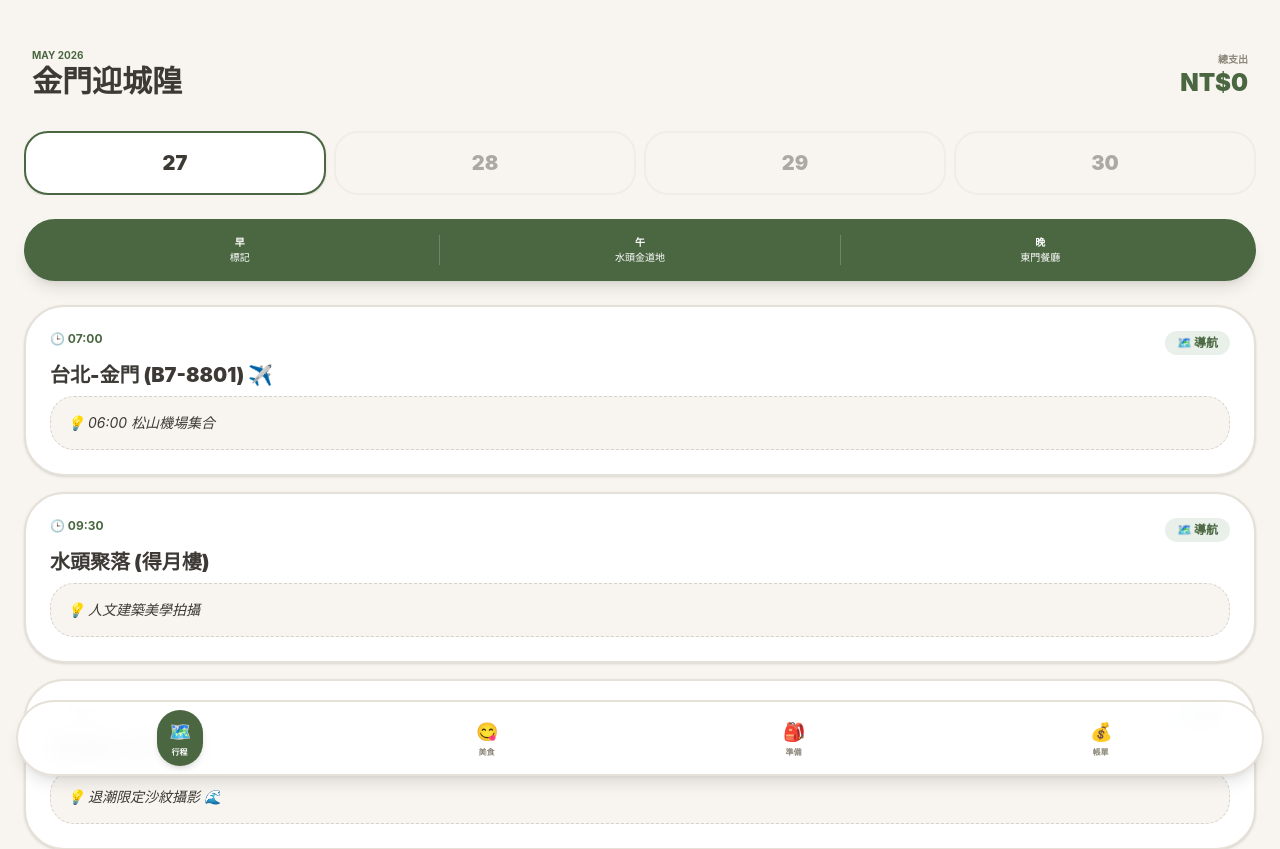
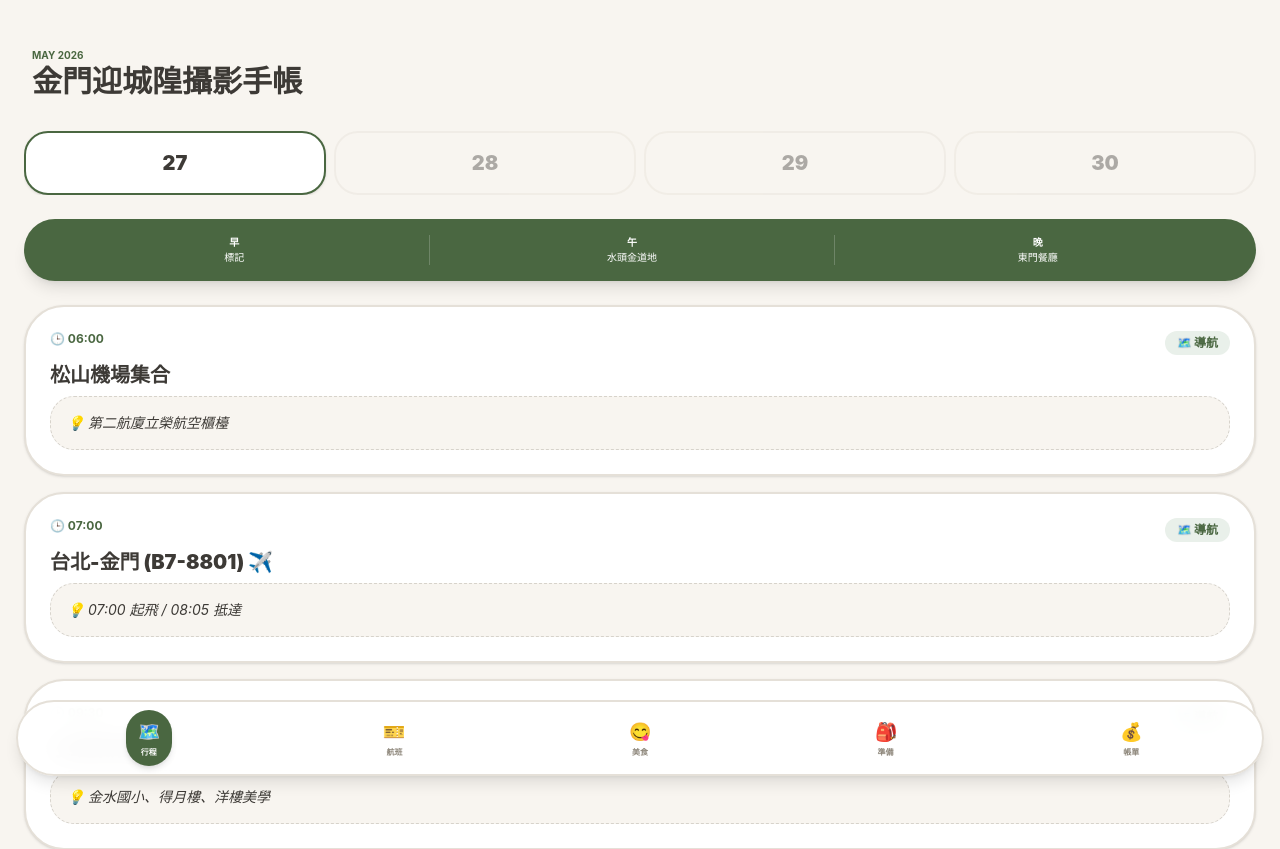
Before and after one commit to kmtsvlee/guilin-trip, a React (Vite) app: page / in a window 1280 px wide. Shown: the top 849 px of the page. Built offline with nearby package versions, Linux system fonts and the light colour scheme.

Commit message:
final gold version sync

```diff
--- a/src/App.tsx
+++ b/src/App.tsx
@@ -1,6 +1,6 @@
 import { useState } from 'react';
 
-// --- 1. 組件：美食卡片 (修正了 ${} 的語法錯誤) ---
+// --- 1. 組件：美食導覽卡片 ---
 const FoodCard = ({ n, t, a }: { n: string; t: string; a: string }) => (
   <div className="bg-white p-5 rounded-[2rem] border-2 border-[#E5E0D8] shadow-sm mb-4 text-left">
     <h3 className="text-lg font-black text-[#3D3A36] mb-1">{n}</h3>
@@ -8,7 +8,7 @@ const FoodCard = ({ n, t, a }: { n: string; t: string; a: string }) => (
     <div className="flex space-x-2">
       <a href={`tel:${t}`} className="flex-1 bg-[#E9F0EA] text-[#4A6741] py-3 rounded-xl font-black text-center text-xs">📞 撥打</a>
       <a
-        href={`https://www.google.com/maps/search/?api=1&query=$${encodeURIComponent(a)}`}
+        href={`https://www.google.com/maps/search/?api=1&query=${window.encodeURIComponent(a)}`}
         target="_blank"
         rel="noreferrer"
         className="flex-1 bg-[#4A6741] text-white py-3 rounded-xl font-black text-center text-xs"
@@ -19,42 +19,71 @@ const FoodCard = ({ n, t, a }: { n: string; t: string; a: string }) => (
   </div>
 );
 
-// --- 2. 資料庫：對齊 4 日行程 ---
+// --- 2. 資料庫：100% 完整還原 4 日行程 (28 個項目) ---
 const scheduleData = [
   { day: "27", b: "標記", l: "水頭金道地", d: "東門餐廳", items: [
-    { t: "07:00", title: "台北-金門 (B7-8801) ✈️", r: "06:00 松山機場集合", m: "松山機場第二航廈" },
-    { t: "09:30", title: "水頭聚落 (得月樓)", r: "人文建築美學拍攝", m: "金門得月樓" },
-    { t: "14:00", title: "建功嶼 / 湖下沙紋", r: "退潮限定沙紋攝影 🌊", m: "建功嶼" },
-    { t: "18:00", title: "慈堤黃昏夕照", r: "金門日落大景拍攝 🌅", m: "金門慈堤" },
-    { t: "20:00", title: "後浦老街夜拍", r: "金城鎮人文煙火氣紀錄", m: "金城老街" }
+    { t: "06:00", title: "松山機場集合", r: "第二航廈立榮航空櫃檯", m: "松山機場第二航廈" },
+    { t: "07:00", title: "台北-金門 (B7-8801) ✈️", r: "07:00 起飛 / 08:05 抵達", m: "金門尚義機場" },
+    { t: "09:30", title: "水頭聚落攝影", r: "金水國小、得月樓、洋樓美學", m: "金門得月樓" },
+    { t: "11:30", title: "珠山、歐厝聚落", r: "傳統聚落與燕尾脊建築", m: "珠山聚落" },
+    { t: "14:00", title: "建功嶼 (退潮限定)", r: "摩西分海、石像與沙紋攝影", m: "建功嶼" },
+    { t: "15:30", title: "湖下海堤沙紋 (退潮)", r: "拍攝海防地景與特殊沙紋", m: "湖下海堤" },
+    { t: "18:00", title: "慈堤黃昏夕照 🌅", r: "捕捉金門最美日落點", m: "金門慈堤" },
+    { t: "20:00", title: "後浦老街夜拍 🌙", r: "金城人文紀錄與老街煙火氣", m: "金城老街" }
   ]},
-  { day: "28", b: "民宿", l: "海口城餐廳", d: "小明的店", items: [
-    { t: "11:00", title: "金城迎城隍盛典 🥁", r: "捕捉年度祭典張力", m: "金城鎮" },
-    { t: "15:00", title: "南、北山聚落", r: "古厝巡禮與生活紀錄", m: "北山古洋樓" },
-    { t: "17:00", title: "嚨口沙灘軌條砦", r: "戰地夕陽攝影 🛡️", m: "嚨口沙灘" },
-    { t: "20:30", title: "金門大橋夜拍", r: "橋樑壯麗光影夜色", m: "金門大橋" }
+  { day: "28", b: "民宿", l: "海口城餐廳", d: "小明的店餐廳", items: [
+    { t: "09:00", title: "瓊林聚落巡禮", r: "紅磚巷弄與人文圖騰攝影", m: "金門瓊林聚落" },
+    { t: "11:00", title: "金城迎城隍盛典 🥁", r: "核心行程：捕捉祭典張力與陣頭", m: "金城鎮" },
+    { t: "15:00", title: "南山、北山聚落", r: "生活細節、古厝建築與肖像攝影", m: "北山古洋樓" },
+    { t: "17:00", title: "嚨口沙灘夕照 🛡️", r: "軌條砦戰地地景 (退潮攝影)", m: "嚨口沙灘" },
+    { t: "18:30", title: "烈嶼探訪 (小金門)", r: "北街黑糖剉冰、懷舊老街", m: "烈嶼鄉" },
+    { t: "19:30", title: "雙口海邊", r: "眺望對岸夜景與海濱風景", m: "雙口海濱公園" },
+    { t: "20:30", title: "金門大橋夜拍 🌉", r: "壯麗光影與橋樑線條攝影", m: "金門大橋" }
   ]},
   { day: "29", b: "民宿", l: "談天樓", d: "新天地餐廳", items: [
-    { t: "06:00", title: "青年農莊栗喉蜂虎 🐦", r: "生態攝影 (300-400mm)", m: "金門青年農莊" },
-    { t: "11:00", title: "陽翟老街 / 山后", r: "傳統建築與懷舊場景", m: "陽翟老街" },
-    { t: "15:30", title: "沙美老街 (老店)", r: "沙美人文肌理紀錄", m: "沙美老街" },
-    { t: "19:30", title: "瓊林聚落夜拍", r: "古厝夜間光影層次", m: "瓊林聚落" }
+    { t: "06:00", title: "栗喉蜂虎生態攝影 🐦", r: "青年農莊 (長焦 300-400mm)", m: "金門青年農莊" },
+    { t: "09:00", title: "山后民俗文化村", r: "十八間大厝對稱建築美學", m: "山后民俗文化村" },
+    { t: "11:00", title: "陽翟老街巡禮", r: "《軍中樂園》場景與懷舊攝影", m: "陽翟老街" },
+    { t: "14:00", title: "碧山聚落", r: "彩繪聚落與洋樓建築巡禮", m: "碧山聚落" },
+    { t: "15:30", title: "沙美老街 (老理髮店)", r: "人文攝影：紀錄老店生活肌理", m: "沙美老街" },
+    { t: "17:30", title: "山外採購之旅 🛍️", r: "市區人文巡禮與伴手禮採買", m: "山外車站" },
+    { t: "19:30", title: "瓊林夜拍 🕯️", r: "低光影下古厝建築的層次感", m: "瓊林聚落" }
   ]},
   { day: "30", b: "民宿", l: "佑昇餐廳", d: "浯倆餐廚", items: [
-    { t: "11:30", title: "漁村小艇坑道 ⚓", r: "E-092 對稱坑道攝影", m: "漁村小艇坑道" },
-    { t: "13:30", title: "陳景蘭洋樓", r: "成功海邊精緻洋樓美學", m: "陳景蘭洋樓" },
-    { t: "15:00", title: "收拾行李與退房", r: "準備平安歸途", m: "老閩宅3館" },
-    { t: "18:30", title: "尚義機場 (加油還車)", r: "20:15 起飛回台北 ✈️", m: "金門尚義機場" }
+    { t: "09:00", title: "太湖晨曦紀錄 🌳", r: "自然光影觀察與湖光紀錄", m: "金門太湖" },
+    { t: "10:30", title: "榕園生態巡禮", r: "自然紀錄與榕樹群攝影", m: "金門榕園" },
+    { t: "11:30", title: "漁村小艇坑道 ⚓", r: "E-092 坑道：對稱倒影美學", m: "漁村小艇坑道" },
+    { t: "13:30", title: "陳景蘭洋樓 / 成功海邊", r: "精緻洋樓建築與海濱巡禮", m: "陳景蘭洋樓" },
+    { t: "15:30", title: "明遺老街巡禮 ⛩️", r: "金門最古老街道的歷史感紀錄", m: "明遺老街" },
+    { t: "17:00", title: "舊城門古蹟巡禮", r: "最後的人文巡禮紀錄", m: "金門舊城門" },
+    { t: "18:30", title: "尚義機場 (加油還車)", r: "準備歸途", m: "金門尚義機場" },
+    { t: "20:15", title: "平安歸途 (B7-8836) ✈️", r: "20:15 起飛 / 21:15 抵達", m: "松山機場" }
   ]}
+];
+
+// --- 3. 美食資料庫：完整 20 家餐廳 ---
+const foodData = [
+  { n: "金道地蚵仔煎", t: "082-327969", a: "金城鎮前水頭15號" },
+  { n: "東門餐廳", t: "082-371850", a: "金城鎮東門北提路" },
+  { n: "小明的店", t: "082-327441", a: "金寧鄉湖埔村慈湖路一段98號" },
+  { n: "記德海鮮餐廳", t: "082-324461", a: "金城鎮慈湖路二段105號" },
+  { n: "談天樓", t: "082-332766", a: "金湖鎮復興路3號" },
+  { n: "新天地海產店", t: "082-330656", a: "金湖鎮復國墩31號之1" },
+  { n: "良金牛肉麵", t: "082-335886", a: "金湖鎮漁村160號" },
+  { n: "佑昇生億鍋貼", t: "082-332229", a: "金湖鎮成功村171號" },
+  { n: "高坑牛肉", t: "082-352549", a: "金沙鎮高坑村38號" },
+  { n: "金門牛家莊", t: "082-320099", a: "金城鎮民族路318巷5號" },
+  { n: "海鱻城", t: "082-326679", a: "金寧鄉昔果山68號" },
+  { n: "阿芬海產店", t: "082-331139", a: "金湖鎮復國墩25號" }
 ];
 
 export default function App() {
   const [tab, setTab] = useState('行程');
   const [day, setDay] = useState('27');
+  const [checked, setChecked] = useState<number[]>([]);
   const [expenses, setExpenses] = useState<{id:number, i:string, a:number}[]>([]);
   const [inI, setInI] = useState('');
   const [inA, setInA] = useState('');
-  const [checked, setChecked] = useState<number[]>([]);
 
   const curr = scheduleData.find(d => d.day === day) || scheduleData[0];
 
@@ -63,12 +92,14 @@ export default function App() {
       <header className="p-8 pt-12 flex justify-between items-end">
         <div>
           <p className="text-[#4A6741] font-bold text-[10px] uppercase">May 2026</p>
-          <h1 className="text-3xl font-black">金門迎城隍</h1>
+          <h1 className="text-3xl font-black">金門迎城隍攝影手帳</h1>
         </div>
-        <div className="text-right">
-          <span className="text-[10px] font-bold text-[#8C8579] uppercase block">總支出</span>
-          <span className="text-2xl font-black text-[#4A6741]">NT${expenses.reduce((s,e)=>s+e.a,0)}</span>
-        </div>
+        {tab === '帳單' && (
+          <div className="text-right">
+            <span className="text-[10px] font-bold text-[#8C8579] uppercase">總計</span>
+            <span className="block text-2xl font-black text-[#4A6741]">NT${expenses.reduce((s,e)=>s+e.a,0)}</span>
+          </div>
+        )}
       </header>
 
       <main className="px-6">
@@ -76,34 +107,33 @@ export default function App() {
           <div className="space-y-6">
             <div className="flex space-x-2 overflow-x-auto no-scrollbar">
               {['27','28','29','30'].map(d=>(
-                <button key={d} onClick={()=>setDay(d)} className={`flex-1 min-w-[60px] py-4 rounded-2xl border-2 ${day===d?'bg-white border-[#4A6741] shadow-sm':'opacity-40 border-[#E5E0D8]'}`}><span className="text-xl font-black">{d}</span></button>
+                <button key={d} onClick={()=>setDay(d)} className={`flex-1 min-w-[60px] py-4 rounded-2xl border-2 transition-all ${day===d?'bg-white border-[#4A6741] shadow-sm':'opacity-40 border-[#E5E0D8]'}`}><span className="text-xl font-black">{d}</span></button>
               ))}
             </div>
 
             <div className="bg-[#4A6741] p-4 rounded-3xl text-white flex justify-around text-center shadow-lg text-[10px]">
               <div className="flex-1"><b>早</b><br/>{curr.b}</div>
-              <div className="flex-1 border-l border-white/20"><b>午</b><br/>{curr.l}</div>
-              <div className="flex-1 border-l border-white/20"><b>晚</b><br/>{curr.d}</div>
+              <div className="flex-1 border-l border-white/20 px-2"><b>午</b><br/>{curr.l}</div>
+              <div className="flex-1 border-l border-white/20 px-2"><b>晚</b><br/>{curr.d}</div>
             </div>
 
             {curr.items.map((it, i)=>(
               <div key={i} className="bg-white p-6 rounded-[2.5rem] border-2 border-[#E5E0D8] shadow-sm mb-4">
                 <div className="flex justify-between items-start mb-2">
                   <p className="text-[#4A6741] font-bold text-xs">🕒 {it.t}</p>
-                  <a href={`https://www.google.com/maps/search/?api=1&query=$${encodeURIComponent(it.m)}`} target="_blank" rel="noreferrer" className="bg-[#E9F0EA] text-[#4A6741] px-3 py-1 rounded-full text-xs font-black">🗺️ 導航</a>
+                  <a href={`https://www.google.com/maps/search/?api=1&query=${window.encodeURIComponent(it.m)}`} target="_blank" rel="noreferrer" className="bg-[#E9F0EA] text-[#4A6741] px-3 py-1 rounded-full text-xs font-black">🗺️ 導航</a>
                 </div>
                 <h2 className="text-xl font-black leading-tight mb-2 text-left">{it.title}</h2>
-                <div className="bg-[#F8F5F0] p-4 rounded-2xl border border-dashed border-[#8C8579]/30 text-sm italic text-left">💡 {it.r}</div>
+                <div className="bg-[#F8F5F0] p-4 rounded-2xl border border-dashed border-[#8C8579]/30 text-sm italic text-left text-[#3D3A36]">💡 {it.r}</div>
               </div>
             ))}
 
-            {/* 30 號不顯示民宿卡片 */}
             {day !== "30" && (
               <div className="mt-12 pt-8 border-t-2 border-dashed border-[#E5E0D8]">
-                <p className="text-[10px] font-black text-[#8C8579] uppercase text-center mb-4 tracking-widest">住宿飯店</p>
+                <p className="text-[10px] font-black text-[#8C8579] uppercase text-center mb-4 tracking-widest text-center">住宿飯店</p>
                 <div className="bg-white p-6 rounded-[2.5rem] border-2 border-[#4A6741] shadow-sm text-left">
                   <h3 className="text-lg font-black mb-1">🏠 老閩宅 3 館</h3>
-                  <a href={`https://www.google.com/maps/search/?api=1&query=$${encodeURIComponent("金門縣金湖鎮瓊林150號")}`} target="_blank" rel="noreferrer" className="text-xs italic text-[#4A6741] mb-1 underline block">📍 金門縣金湖鎮瓊林150號</a>
+                  <a href={`https://www.google.com/maps/search/?api=1&query=${window.encodeURIComponent("金門縣金湖鎮瓊林150號")}`} target="_blank" rel="noreferrer" className="text-xs italic text-[#4A6741] mb-1 underline block">📍 金門縣金湖鎮瓊林150號</a>
                   <p className="text-xs font-bold text-[#8C8579]">📞 0933-699582</p>
                 </div>
               </div>
@@ -111,35 +141,51 @@ export default function App() {
           </div>
         )}
 
+        {tab === '航班' && (
+          <div className="space-y-4">
+            <div className="bg-white p-6 rounded-[2.5rem] border-2 border-[#E5E0D8] shadow-sm text-left">
+              <span className="bg-[#E9F0EA] text-[#4A6741] px-3 py-1 rounded-full text-[10px] font-black uppercase mb-4 inline-block">去程 05/27 (三)</span>
+              <p className="text-xl font-black text-[#3D3A36]">立榮 B7-8801</p>
+              <p className="text-sm font-bold text-[#8C8579] mb-4">07:00 起飛 / 08:05 抵達</p>
+              <p className="text-[10px] font-bold text-[#4A6741] bg-[#E9F0EA] p-3 rounded-xl text-left">📢 06:00 松山機場 (第二航廈) 集合</p>
+            </div>
+            <div className="bg-white p-6 rounded-[2.5rem] border-2 border-[#E5E0D8] shadow-sm text-left">
+              <span className="bg-[#E9F0EA] text-[#4A6741] px-3 py-1 rounded-full text-[10px] font-black uppercase mb-4 inline-block">回程 05/30 (六)</span>
+              <p className="text-xl font-black text-[#3D3A36]">立榮 B7-8836</p>
+              <p className="text-sm font-bold text-[#8C8579] mb-4">20:15 起飛 / 21:15 抵達</p>
+              <p className="text-[10px] font-bold text-[#4A6741] bg-[#E9F0EA] p-3 rounded-xl text-left">📢 18:30 尚義機場 (加油還車)</p>
+            </div>
+          </div>
+        )}
+
         {tab === '美食' && (
           <div className="space-y-4">
-            <FoodCard n="金道地蚵仔煎" t="082-327969" a="金城鎮前水頭15號" />
-            <FoodCard n="東門餐廳" t="082-371850" a="金城鎮東門北提路" />
-            <FoodCard n="談天樓" t="082-332766" a="金湖鎮復興路3號" />
-            <FoodCard n="佑昇鍋貼" t="082-332229" a="成功村171號" />
+            <p className="text-[10px] font-black text-[#8C8579] uppercase mb-4 tracking-widest text-left">在地推薦美食</p>
+            {foodData.map((f, i)=>(<FoodCard key={i} n={f.n} t={f.t} a={f.a} />))}
           </div>
         )}
 
         {tab === '準備' && (
           <div className="space-y-6 text-left">
             <div className="bg-[#4A6741] p-6 rounded-[2.5rem] text-white">
-              <p className="text-[10px] font-bold opacity-70 uppercase mb-3">托運規定</p>
-              <ul className="text-xs font-bold space-y-2">
-                <li>🔋 電池/行動電源：必須隨身攜帶</li>
-                <li>📸 三腳架：一定要托運 (須裝袋)</li>
-                <li>✈️ 托運限重：10 公斤 / 人</li>
+              <p className="text-[10px] font-bold opacity-70 uppercase mb-3 text-left">飛行攝影重要規範</p>
+              <ul className="text-xs font-bold space-y-2 text-left">
+                <li>🔋 電池/行動電源：必須隨身攜帶，禁止托運</li>
+                <li>📸 三腳架：必須托運 (請妥善裝袋)</li>
+                <li>✈️ 托運限重：立榮航空每人 10 公斤</li>
               </ul>
             </div>
-            <div className="bg-white rounded-[2.5rem] border-2 border-[#E5E0D8] shadow-sm overflow-hidden">
+            <div className="bg-white rounded-[2.5rem] border-2 border-[#E5E0D8] shadow-sm overflow-hidden text-left">
               {[
-                {id:1, t:"身份證正本 / 駕照 (4人)"},
-                {id:2, t:"300-400mm 鏡頭 (拍蜂虎)"},
-                {id:3, t:"快門線 / 濾鏡 / 三腳架"},
-                {id:4, t:"自備盥洗用品 (民宿不供)"}
+                {id:1, t:"身份證正本、駕照 (4人份)", c:"重要"},
+                {id:2, t:"300-400mm 長焦鏡頭 (拍栗喉蜂虎)", c:"攝影"},
+                {id:3, t:"記憶卡、電池、充電器、三腳架、快門線", c:"攝影"},
+                {id:4, t:"自備盥洗用品 (民宿不提供一次性用品)", c:"生活"},
+                {id:5, t:"保溫瓶、太陽眼鏡、折傘、常用藥品", c:"生活"}
               ].map(i=>(
-                <div key={i.id} onClick={()=>setChecked(p=>p.includes(i.id)?p.filter(x=>x!==i.id):[...p,i.id])} className="flex items-center p-6 border-b-2 border-[#F8F5F0] last:border-0">
+                <div key={i.id} onClick={()=>setChecked(p=>p.includes(i.id)?p.filter(x=>x!==i.id):[...p,i.id])} className="flex items-center p-6 border-b-2 border-[#F8F5F0] last:border-0 active:bg-gray-50">
                   <span className="text-2xl mr-4">{checked.includes(i.id)?'✅':'⬜'}</span>
-                  <p className={`font-black ${checked.includes(i.id)?'line-through opacity-30':''}`}>{i.t}</p>
+                  <div><p className={`font-black ${checked.includes(i.id)?'line-through opacity-30 text-[#8C8579]':''}`}>{i.t}</p><span className="text-[8px] font-bold text-[#8C8579] uppercase">{i.c}</span></div>
                 </div>
               ))}
             </div>
@@ -159,7 +205,7 @@ export default function App() {
             </div>
             {expenses.map(e=>(
               <div key={e.id} className="bg-white p-4 px-6 rounded-2xl border-2 border-[#E5E0D8] flex justify-between items-center shadow-sm">
-                <span className="font-black">{e.i}</span><span className="font-black text-[#4A6741]">${e.a}</span>
+                <span className="font-black text-left">{e.i}</span><span className="font-black text-[#4A6741]">${e.a}</span>
               </div>
             ))}
           </div>
@@ -167,7 +213,7 @@ export default function App() {
       </main>
 
       <nav className="fixed bottom-6 left-4 right-4 bg-white/95 backdrop-blur-md rounded-[2.5rem] border-2 border-[#E5E0D8] p-2 flex justify-around items-center shadow-lg z-50">
-        {[{id:'行程', i:'🗺️'}, {id:'美食', i:'😋'}, {id:'準備', i:'🎒'}, {id:'帳單', i:'💰'}].map(t => (
+        {[{id:'行程', i:'🗺️'}, {id:'航班', i:'🎫'}, {id:'美食', i:'😋'}, {id:'準備', i:'🎒'}, {id:'帳單', i:'💰'}].map(t => (
           <button key={t.id} onClick={()=>setTab(t.id)} className={`flex flex-col items-center p-2 px-3 rounded-2xl transition-all ${tab===t.id?'bg-[#4A6741] text-white shadow-md':'text-[#8C8579]'}`}>
             <span className="text-lg">{t.i}</span><span className="text-[8px] font-black">{t.id}</span>
           </button>
```
